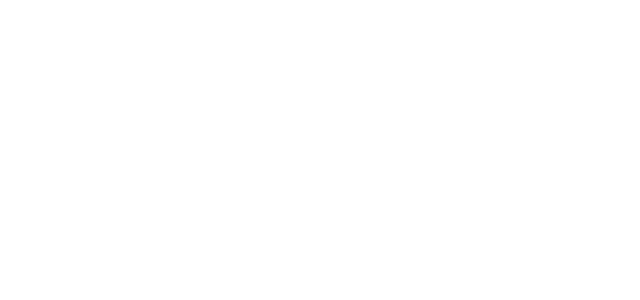
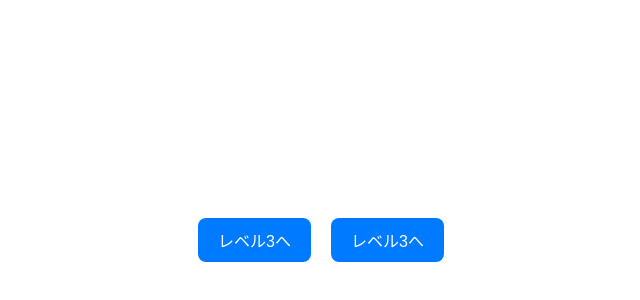
Before and after one commit to kiiroiiruka/practice, a React (Vite) app: page /level3 in a window 1280 px wide. Before the commit this address had no page. Shown: the part 168-468 px from the top of the page, without its empty margins (319-959 px from the left). Built offline with nearby package versions, Linux system fonts and the light colour scheme.

Commit message:
レベル1~2までの画面構築した際の様子をコミット(修正版2)

```diff
--- a/src/main.jsx
+++ b/src/main.jsx
@@ -3,6 +3,7 @@
 import { BrowserRouter, Routes, Route } from 'react-router-dom'
 import Level1 from './pages/Level1/Level1.jsx'
 import Level2 from './pages/Level2/Level2.jsx'
+import Level3 from './pages/Level3/Level3.jsx'
 //import './index.css' ← これがあると表示結果がバグるためファイルも呼び出し宣言も削除
 
 createRoot(document.getElementById('root')).render(
@@ -11,6 +12,7 @@
       <Routes>
         <Route path="/" element={<Level1 />} />
         <Route path="/level2" element={<Level2 />} />
+        <Route path="/level3" element={<Level3 />} />
       </Routes>
     </BrowserRouter>
   </StrictMode>
--- a/src/pages/Level3/Level3.css
+++ b/src/pages/Level3/Level3.css
@@ -1,6 +1,6 @@
 /* Level2.css */
 
-.level2-container {
+.level3-container {
   display: flex;
   flex-direction: row;       /* 横並びに変更 */
   align-items: center;
@@ -11,7 +11,7 @@
   font-family: 'Segoe UI', Tahoma, Geneva, Verdana, sans-serif;
 }
 
-.level2-container button {
+.level3-container button {
   padding: 10px 20px;
   font-size: 1rem;
   background-color: #007bff;
@@ -22,6 +22,6 @@
   transition: background-color 0.3s ease;
 }
 
-.level2-container button:hover {
+.level3-container button:hover {
   background-color: #0056b3;
 }
--- a/src/pages/Level3/Level3.jsx
+++ b/src/pages/Level3/Level3.jsx
@@ -1,7 +1,7 @@
 import { useNavigate } from 'react-router-dom'
-import './Level2.css'
+import './Level3.css'
 
-const Level2 = () => {
+const Level3 = () => {
   const navigate = useNavigate()
 
   const handleClick = () => {
@@ -9,11 +9,11 @@
   }
 
   return (
-    <div className="level2-container">
+    <div className="level3-container">
       <button onClick={handleClick}>レベル3へ</button>
       <button onClick={handleClick}>レベル3へ</button>
     </div>
   )
 }
 
-export default Level2
+export default Level3
```
